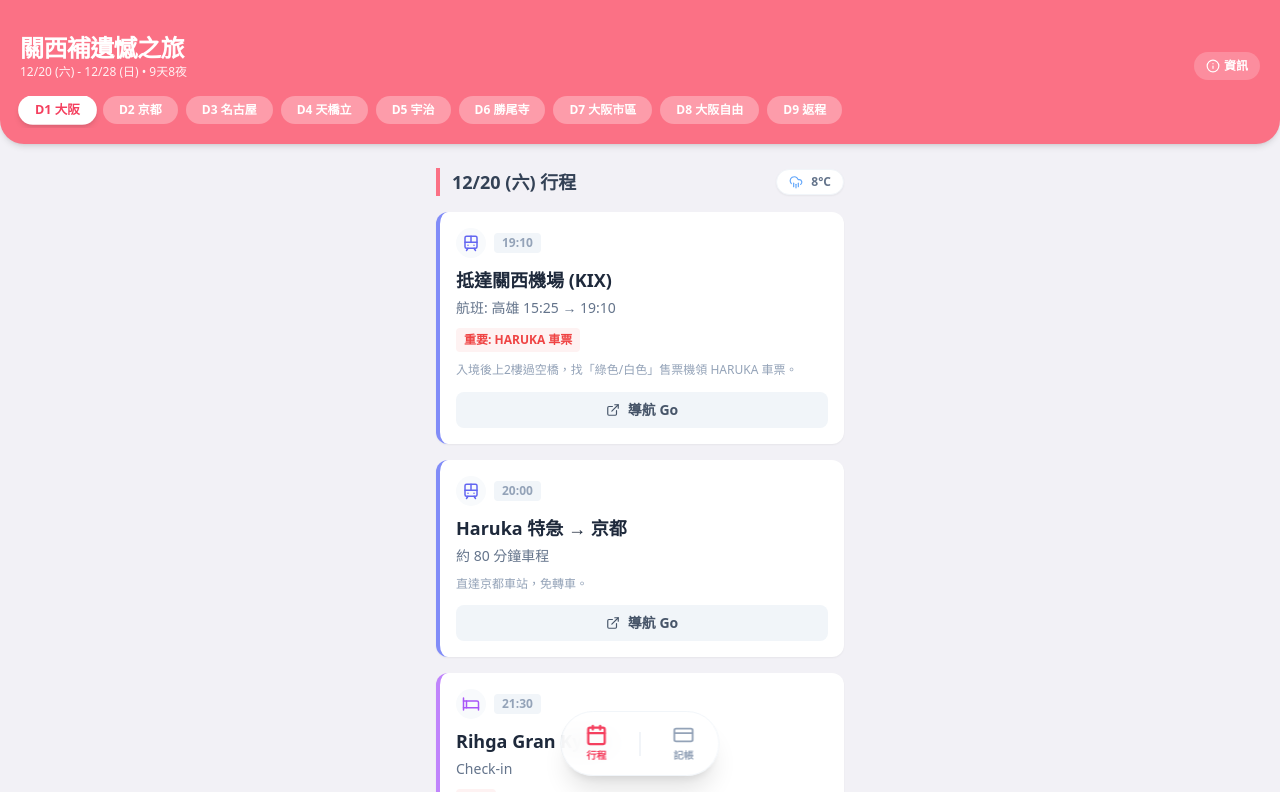
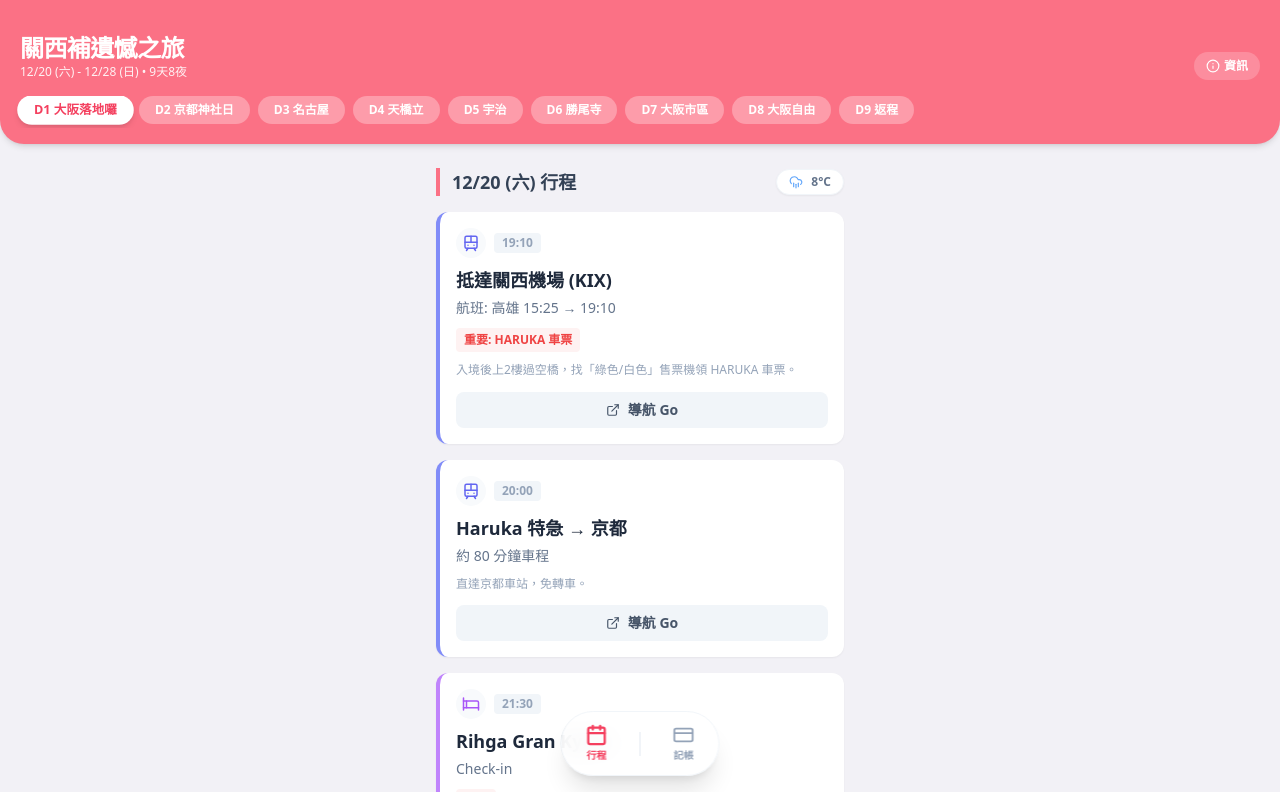
Before and after one commit to aerstwer/kansai-trip, a React (Vite) app in the folder 行程/: page / in a window 1280 px wide. Shown: the top 792 px of the page. Built offline with nearby package versions, Linux system fonts and the light colour scheme.

Commit message:
Update App.jsx

```diff
--- a/行程/src/App.jsx
+++ b/行程/src/App.jsx
@@ -32,7 +32,7 @@ const itineraryData = [
   {
     day: 1,
     date: '12/20 (六)',
-    location: '大阪/京都',
+    location: '大阪落地囉',
     weather: { temp: '8°C', condition: 'cloudy' },
     events: [
       {
@@ -75,7 +75,7 @@ const itineraryData = [
   {
     day: 2,
     date: '12/21 (日)',
-    location: '京都',
+    location: '京都神社日',
     weather: { temp: '6°C', condition: 'sunny' },
     events: [
       {
```
